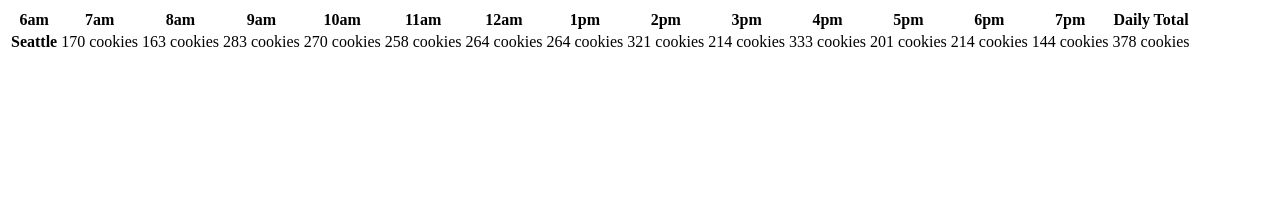
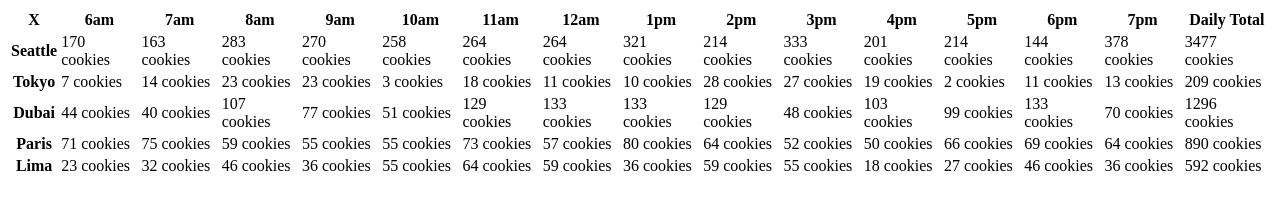
Before and after one commit to ClownMaidLifestyle/lab6, a plain HTML site: page sales.html in a window 1280 px wide. Drawn offline with Linux system fonts and the light colour scheme.

Commit message:
converted old locations to constructed instances

```diff
--- a/sales.html
+++ b/sales.html
@@ -10,6 +10,7 @@
 <body id="body">
     <table id="salesTable">
         <tr id="Times">
+            <th>X</th>
             <th>6am</th>
             <th>7am</th>
             <th>8am</th>
--- a/script.js
+++ b/script.js
@@ -29,18 +29,27 @@ Location.prototype.render = function(){
     storeHeader.textContent = `${this.storeName}`;
     locationRow.appendChild(storeHeader);
 
-
+    let totaldaily = 0;
     for (let i = 0; i < this.cookiesEachHour.length; i++){
         let td = document.createElement("td");
         this.cookiesEachHour[i] = parseInt(Math.random() * (this.maxCust - this.minCust) + this.minCust);
         this.cookiesEachHour[i] = parseInt(this.cookiesEachHour[i] * this.avgSales);
-        td.textContent = `${this.cookiesEachHour[i]} cookies`
+        totaldaily = totaldaily + this.cookiesEachHour[i];
+        td.textContent = `${this.cookiesEachHour[i]} cookies`;
         locationRow.appendChild(td);
     }
+    let total = document.createElement("td");
+    total.textContent = `${totaldaily} cookies`;
+    locationRow.appendChild(total);
 
 }
 
 const Seattle = new Location("Seattle", 23, 65, 6.3, [0,0,0,0,0,0,0,0,0,0,0,0,0,0], [0,0,0,0,0,0,0,0,0,0,0,0,0,0]);
+const Tokyo = new Location("Tokyo", 2, 24, 1.3, [0,0,0,0,0,0,0,0,0,0,0,0,0,0], [0,0,0,0,0,0,0,0,0,0,0,0,0,0]);
+const Dubai = new Location("Dubai", 11, 38, 3.7, [0,0,0,0,0,0,0,0,0,0,0,0,0,0], [0,0,0,0,0,0,0,0,0,0,0,0,0,0]);
+const Paris = new Location("Paris", 20, 38, 2.3, [0,0,0,0,0,0,0,0,0,0,0,0,0,0], [0,0,0,0,0,0,0,0,0,0,0,0,0,0]);
+const Lima = new Location("Lima", 2, 16, 4.6, [0,0,0,0,0,0,0,0,0,0,0,0,0,0], [0,0,0,0,0,0,0,0,0,0,0,0,0,0]);
+
 
 /*const seattle = {
     storeName: "Seattle",
@@ -83,6 +92,7 @@ const Paris = {
     cookiesDaily: 0,
 };
 
+
 const Lima = {
     storeName: "Lima",
     minCust: 2,
```
